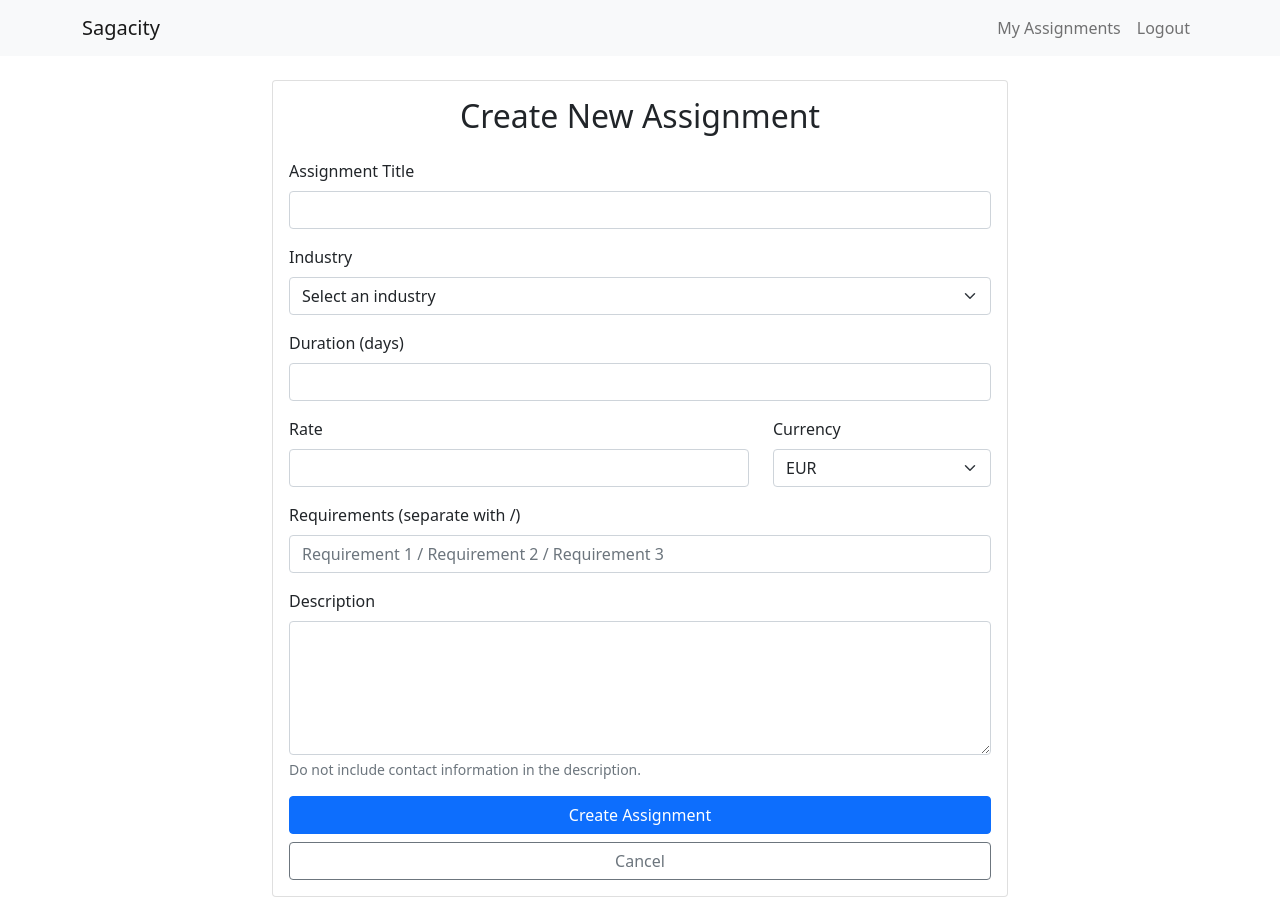
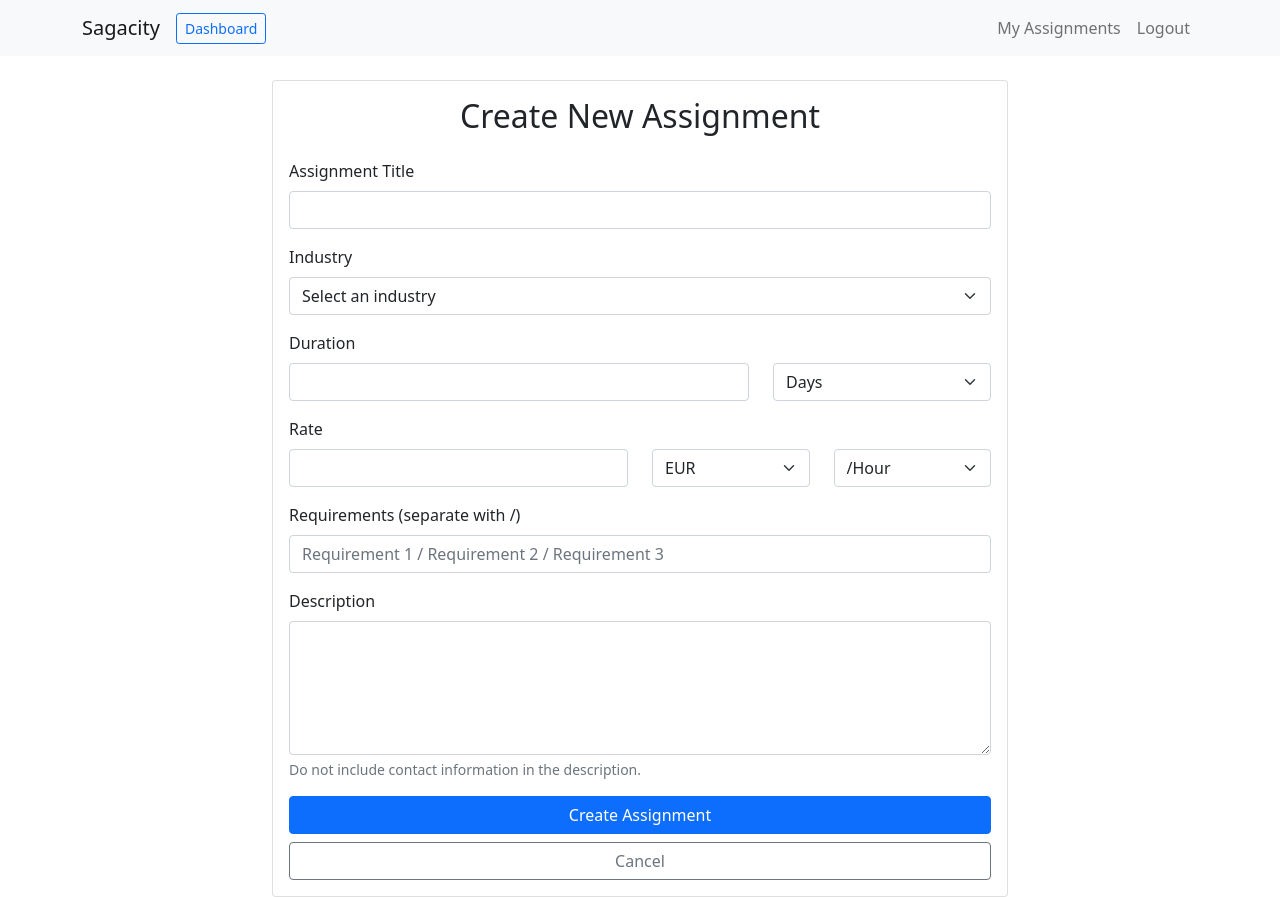
Before and after one commit to BjornBishop/Final-Final-PP4, a Django app: page /create-assignment/ in a window 1280 px wide. Run offline with Django 5.2, Linux system fonts and the light colour scheme; the visitor is signed in with stand-in values (Sample User, id 1).

Commit message:
assignment details: day/month for duration. base: updated layout. assignment detail: duration options

```diff
--- a/sagacity/templates/dashboard/base.html
+++ b/sagacity/templates/dashboard/base.html
@@ -1,3 +1,4 @@
+<!-- templates/dashboard/base.html -->
 <!DOCTYPE html>
 <html lang="en">
 <head>
@@ -5,12 +6,14 @@
     <meta name="viewport" content="width=device-width, initial-scale=1.0">
     <title>Sagacity - {% block title %}{% endblock %}</title>
     <link href="https://cdn.jsdelivr.net/npm/bootstrap@5.1.3/dist/css/bootstrap.min.css" rel="stylesheet">
-    <link rel="stylesheet" href="/static/css/style.css">
 </head>
 <body>
     <nav class="navbar navbar-expand-lg navbar-light bg-light">
         <div class="container">
-            <a class="navbar-brand" href="{% url 'home' %}">Sagacity</a>
+            <div class="d-flex align-items-center">
+                <a class="navbar-brand me-3" href="{% url 'home' %}">Sagacity</a>
+                <a class="btn btn-outline-primary btn-sm" href="{% url 'home' %}">Dashboard</a>
+            </div>
             <button class="navbar-toggler" type="button" data-bs-toggle="collapse" data-bs-target="#navbarNav">
                 <span class="navbar-toggler-icon"></span>
             </button>
--- a/sagacity/templates/dashboard/create_assignment.html
+++ b/sagacity/templates/dashboard/create_assignment.html
@@ -23,20 +23,37 @@
                             <option value="IND">Industrial</option>
                         </select>
                     </div>
-                    <div class="mb-3">
-                        <label for="id_duration" class="form-label">Duration (days)</label>
-                        <input type="number" name="duration" class="form-control" id="id_duration" required min="1">
+                    <div class="row mb-3">
+                        <div class="col-md-8">
+                            <label for="id_duration" class="form-label">Duration</label>
+                            <input type="number" name="duration" class="form-control" id="id_duration" required min="1">
+                        </div>
+                        <div class="col-md-4">
+                            <label for="id_duration_unit" class="form-label">&nbsp;</label>
+                            <select name="duration_unit" class="form-select" id="id_duration_unit">
+                                <option value="D">Days</option>
+                                <option value="M">Months</option>
+                            </select>
+                        </div>
                     </div>
                     <div class="row mb-3">
-                        <div class="col-md-8">
+                        <div class="col-md-6">
                             <label for="id_rate" class="form-label">Rate</label>
                             <input type="number" name="rate" class="form-control" id="id_rate" required min="0" step="0.01">
                         </div>
-                        <div class="col-md-4">
-                            <label for="id_currency" class="form-label">Currency</label>
-                            <select name="currency" class="form-select" id="id_currency" required>
+                        <div class="col-md-3">
+                            <label for="id_currency" class="form-label">&nbsp;</label>
+                            <select name="currency" class="form-select" id="id_currency">
                                 <option value="EUR">EUR</option>
                                 <option value="SEK">SEK</option>
+                            </select>
+                        </div>
+                        <div class="col-md-3">
+                            <label for="id_rate_period" class="form-label">&nbsp;</label>
+                            <select name="rate_period" class="form-select" id="id_rate_period">
+                                <option value="H">/Hour</option>
+                                <option value="D">/Day</option>
+                                <option value="M">/Month</option>
                             </select>
                         </div>
                     </div>
```
Also changed, not shown: sagacity/templates/dashboard/assignment_detail.html (+10 -5 lines).
